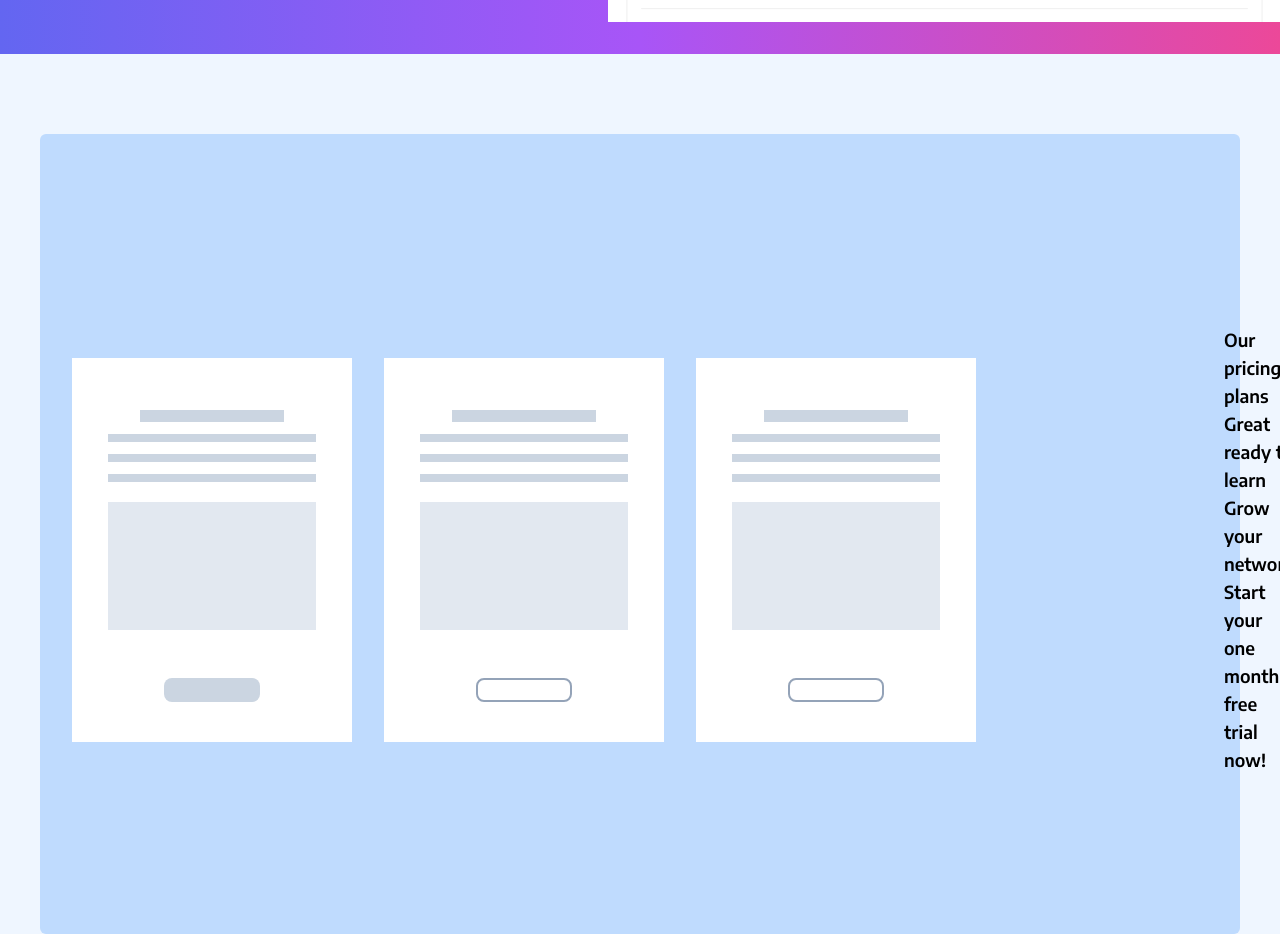
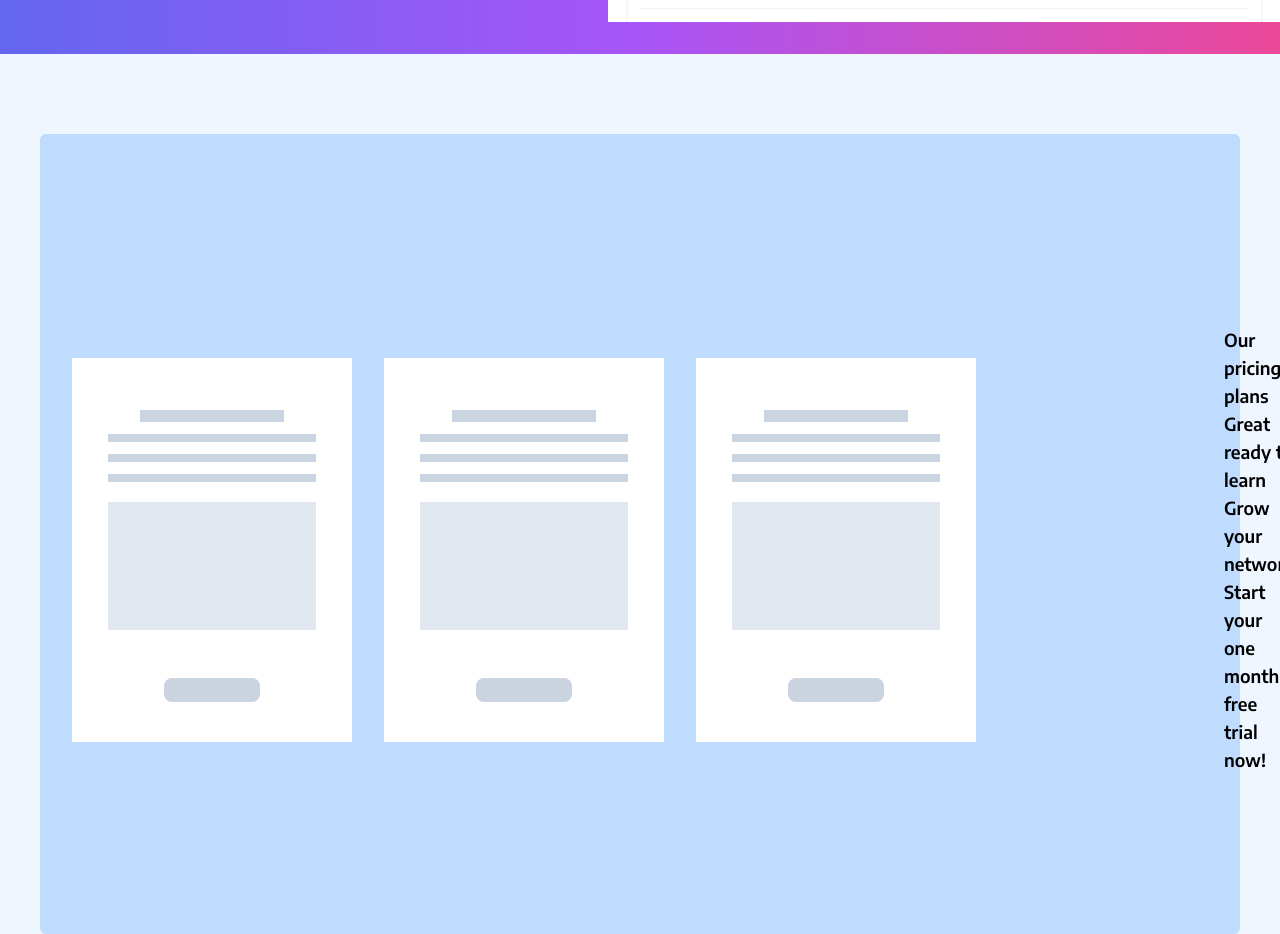
Before and after one commit to Harshhhh1701/CODEFEST-THAPA, a React (Create React App) app: page / in a window 1280 px wide. Shown: the part 3720-4654 px from the top of the page. Built offline with nearby package versions, Linux system fonts and the light colour scheme.

Commit message:
loop used for pricing

```diff
--- a/src/components/pricing.jsx
+++ b/src/components/pricing.jsx
@@ -1,22 +1,27 @@
 import React from 'react'
 
 const Pricing = () => {
+    const arr=new Array(1,2,3);
   return (
     <>
+
         <div className="flex mt-20 bg-blue-200 mx-10 items-center rounded-md">
             <div className="flex space-x-8 w-full h-screen items-center pt-8 mx-8 ">
-                <div className="flex bg-white h-1/2 w-1/4 flex-col justify-center items-center">
-                    <div className="bg-slate-300 h-3 w-36 mx-24 mt-3">
+                {arr.map((item,id)=>(
+                    <div key={id} className="flex bg-white h-1/2 w-1/4 flex-col justify-center items-center">
+                    <div key={id} className="bg-slate-300 h-3 w-36 mx-24 mt-3">
 
                     </div>
-                    <div className="bg-slate-300 h-2 w-52 mx-16 mt-3"></div>
-                    <div className="bg-slate-300 h-2 w-52 mx-16 mt-3"></div>
-                    <div className="bg-slate-300 h-2 w-52 mx-16 mt-3"></div>
-                    <div className="bg-slate-200 h-32 w-52 mx-16 mt-5"></div>
-                    <div className="bg-slate-300 h-6 w-24 mx-32 mt-12 rounded-lg"></div>
+                    <div key={id} className="bg-slate-300 h-2 w-52 mx-16 mt-3"></div>
+                    <div key={id} className="bg-slate-300 h-2 w-52 mx-16 mt-3"></div>
+                    <div key={id} className="bg-slate-300 h-2 w-52 mx-16 mt-3"></div>
+                    <div key={id} className="bg-slate-200 h-32 w-52 mx-16 mt-5"></div>
+                    <div key={id} className="bg-slate-300 h-6 w-24 mx-32 mt-12 rounded-lg"></div>
 
                 </div>
-                <div className="flex bg-white h-1/2 w-1/4 flex-col justify-center items-center">
+                ))}
+
+                {/* <div className="flex bg-white h-1/2 w-1/4 flex-col justify-center items-center">
                     <div className="bg-slate-300 h-3 w-36 mx-24 mt-3">
 
                     </div>
@@ -35,7 +40,7 @@ const Pricing = () => {
                     <div className="bg-slate-300 h-2 w-52 mx-16 mt-3"></div>
                     <div className="bg-slate-200 h-32 w-52 mx-16 mt-5"></div>
                     <div className="bg-white h-6 w-24 mx-32 mt-12 rounded-lg border-solid border-2 border-slate-400"></div>
-                </div>
+                </div> */}
             </div>
             <div className=' pt-8 text-lg font-sans font-semibold'>
                 <p>Our pricing plans</p>
```
